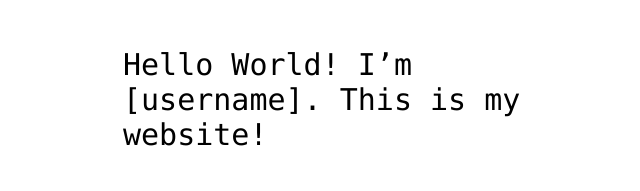
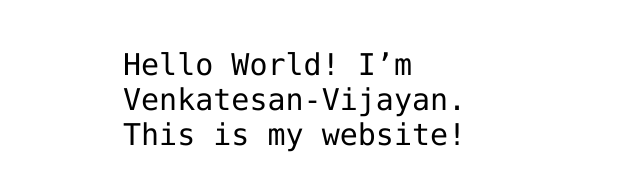
Before and after one commit to Venkatesan-Vijayan/D365, a plain HTML site: page index.html in a window 1280 px wide. Shown: the part 341-532 px from the top of the page, without its empty margins (317-957 px from the left). Drawn offline with Linux system fonts and the light colour scheme.

Commit message:
Update index.html

```diff
--- a/index.html
+++ b/index.html
@@ -12,7 +12,7 @@
 <img src="https://octodex.github.com/images/daftpunktocat-thomas.gif" id="octocat" alt="octocat-gif" />
 
 <!-- Change this code here by copy and pasting your template on line 15 -->
-<p>Hello World! I’m [username]. This is my website!</p>
+<p>Hello World! I’m Venkatesan-Vijayan. This is my website!</p>
 
 </body>
 </html>
```
